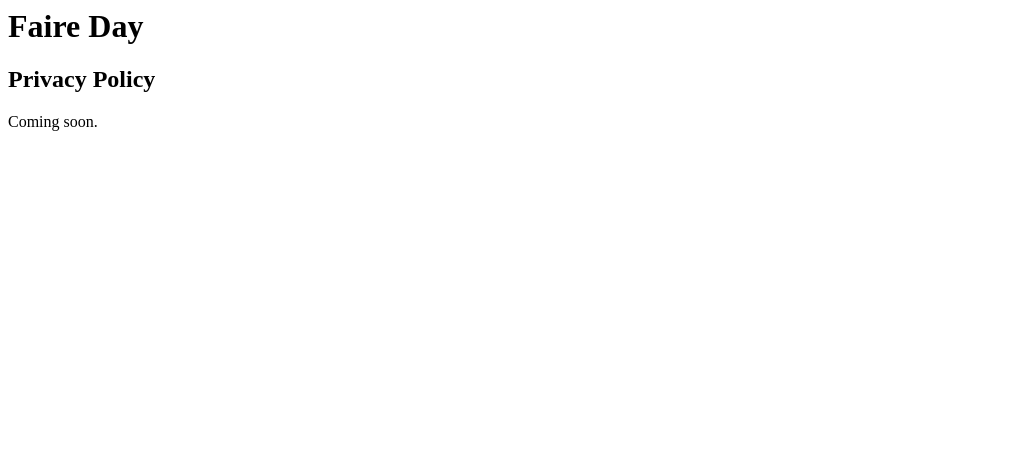
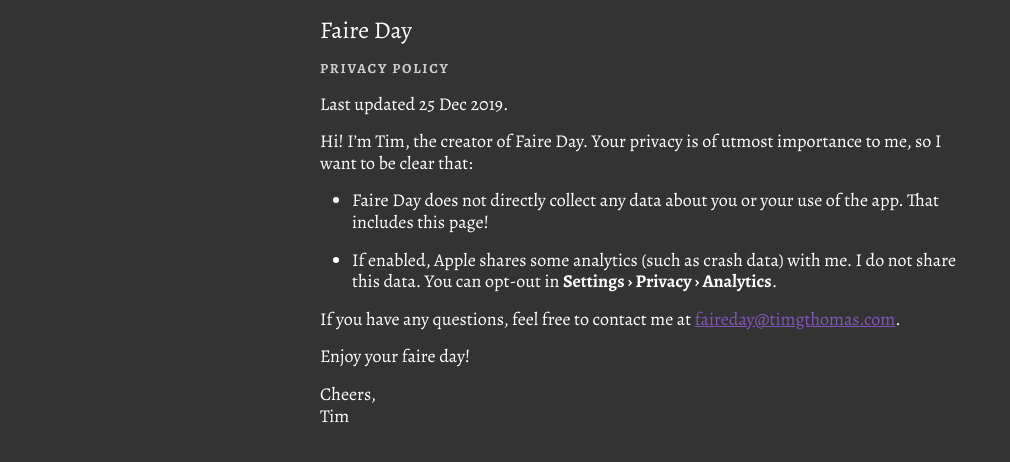
Before and after one commit to timgthomas/faireday-site, a plain HTML site: page index.html in a window 1280 px wide. Shown: the whole page, without its empty margins (0-1010 px from the left). Drawn offline with nearby package versions, Linux system fonts and the light colour scheme.

Commit message:
add privacy policy

```diff
--- a/index.html
+++ b/index.html
@@ -1,3 +1,63 @@
-<h1>Faire Day</h1>
-<h2>Privacy Policy</h2>
-<p>Coming soon.</p>
+<!DOCTYPE html>
+<html lang="en">
+<head>
+  <meta charset="UTF-8">
+  <meta name="viewport" content="width=device-width, initial-scale=1.0">
+  <title>Faire Day</title>
+  <link rel="stylesheet" href="https://fonts.googleapis.com/css?family=Alegreya:400,700&display=swap">
+  <style>
+    * {
+      margin: 0;
+      padding: 0;
+    }
+    :root {
+      --color-background: hsl(0, 0%, 20%);
+      --color-foreground: hsl(0, 0%, 100%);
+    }
+    body {
+      background-color: var(--color-background);
+      color: var(--color-foreground);
+      font: 18px / 1.2 'Alegreya', serif;
+    }
+    main {
+      margin: 0 auto;
+      max-width: 40.0rem;
+      padding: 1.0rem 2.0rem;
+    }
+    main * + * {
+      margin-top: 1.0rem;
+    }
+    h1 {
+      font-size: 24px;
+      font-weight: 400;
+    }
+    h2 {
+      color: hsl(0, 0%, 80%);
+      font-size: 14px;
+      letter-spacing: 0.25ch;
+      text-transform: uppercase;
+    }
+    a {
+      color: hsl(267, 41%, 53%);
+    }
+    ul {
+      padding-left: 2.0rem;
+    }
+  </style>
+</head>
+<body>
+  <main>
+    <h1>Faire Day</h1>
+    <h2 id="privacy">Privacy Policy</h2>
+    <p>Last updated <time datetime="2019-12-25">25 Dec 2019</time>.</p>
+    <p>Hi! I’m Tim, the creator of Faire Day. Your privacy is of utmost importance to me, so I want to be clear that:</p>
+    <ul>
+      <li>Faire Day does not directly collect any data about you or your use of the app. That includes this page!</li>
+      <li>If enabled, Apple shares some analytics (such as crash data) with me. I do not share this data. You can opt-out in <strong>Settings › Privacy › Analytics</strong>.</li>
+    </ul>
+    <p>If you have any questions, feel free to contact me at <a href="mailto:faireday@timgthomas.com">faireday@timgthomas.com</a>.</p>
+    <p>Enjoy your faire day!</p>
+    <p>Cheers,<br>Tim</p>
+  </main>
+</body>
+</html>
```
